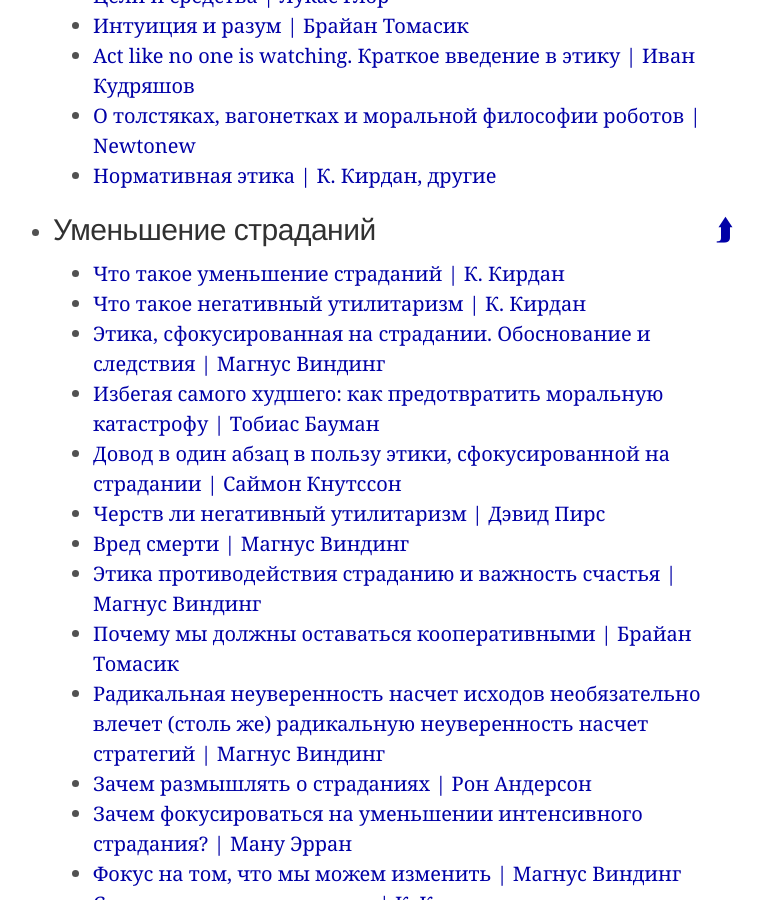
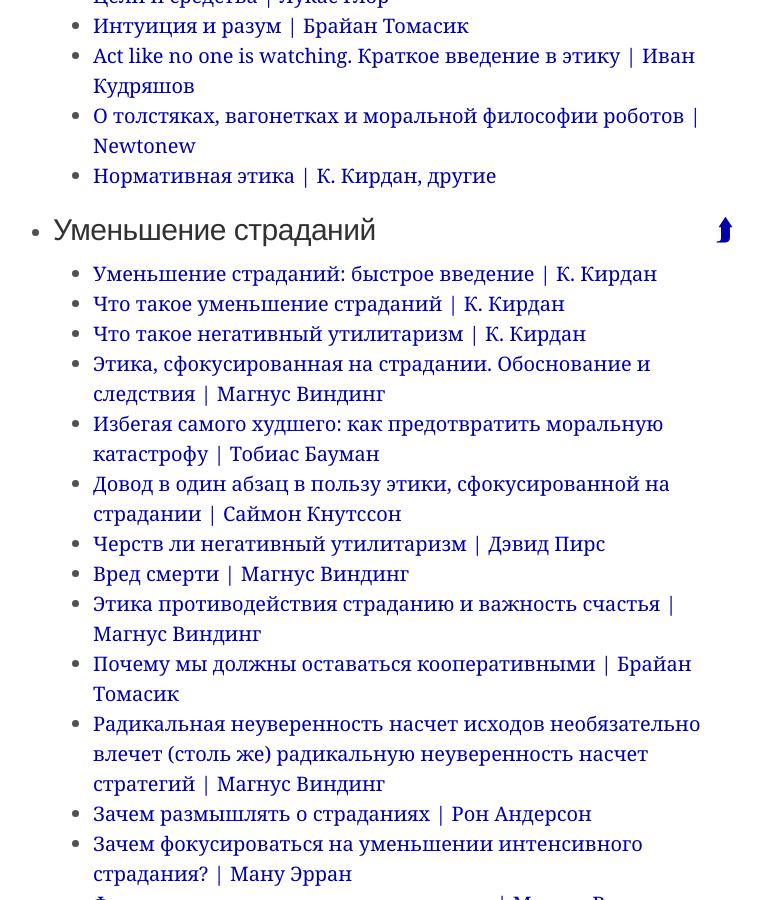
Before and after one commit to ReducingSuffering/reducingsuffering.github.io, a Jekyll site: the page built from index.md, in a window 1280 px wide and 900 px high, scrolled down 2384 px. Shown: the whole window, without its empty margins (267-1030 px from the left). Built offline with Jekyll 4.4.1, drawn with Linux system fonts in a browser that asks for light colours.

Commit message:
Update values.html

```diff
--- a/_lists/values.html
+++ b/_lists/values.html
@@ -18,6 +18,7 @@ sublists:
 - title: Уменьшение страданий
   mark: Уменьшение_страданий
   nodes:
+  - 632 # Уменьшение страданий: быстрое введение — К. Кирдан
   - 546 # Что такое уменьшение страданий — К. Кирдан
   - 71 # Что такое негативный утилитаризм — К. Кирдан
   - 414 # Этика, сфокусированная на страдании — Магнус Виндинг
```
